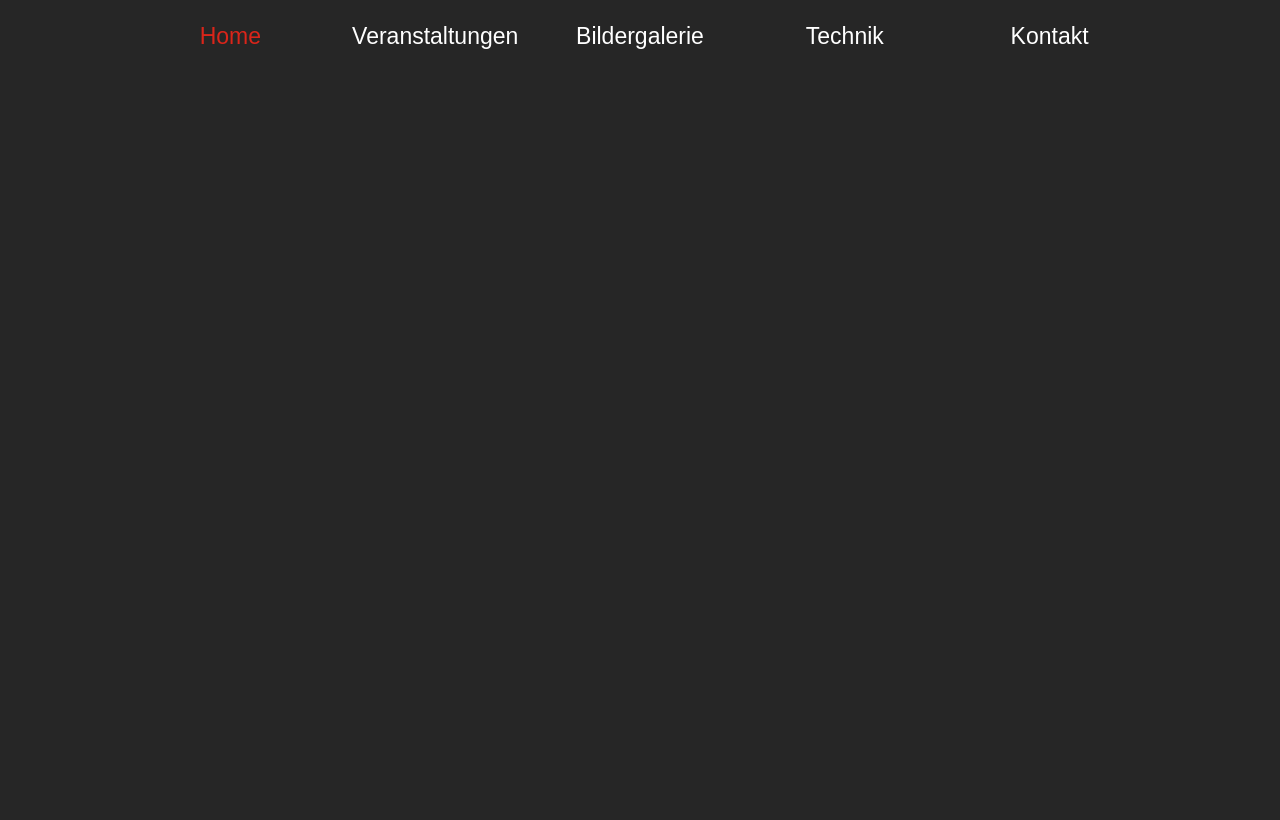
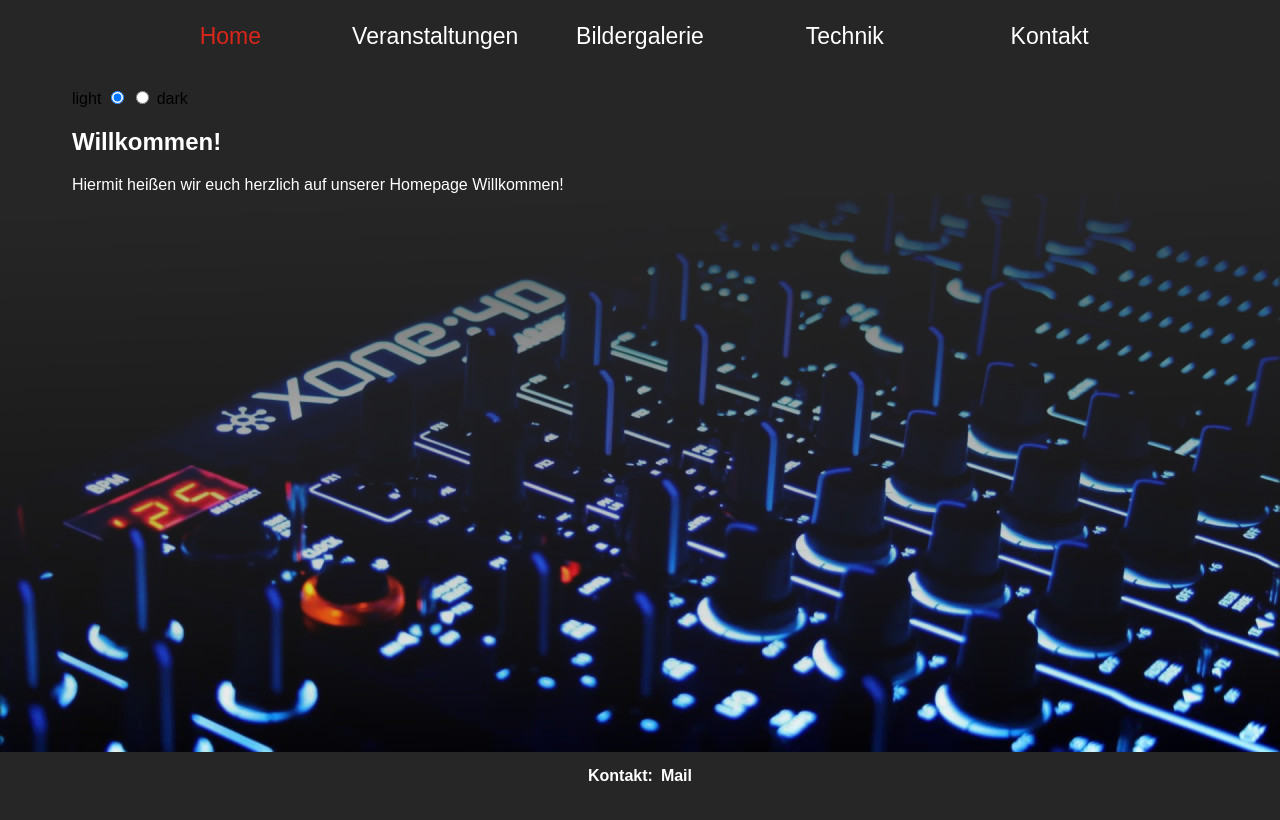
Before and after one commit to jan-albrecht05/Tontechnik, a plain HTML site: page index.html in a window 1280 px wide. Shown: the top 820 px of the page. Drawn offline with Linux system fonts and the light colour scheme.

Commit message:
changing a lot

```diff
--- a/css/main.css
+++ b/css/main.css
@@ -10,7 +10,7 @@ html{
 }
 body{
     margin: 0;
-    height: 300vh;
+    min-height: 100vh;
     background-color: var(--grey);
     background-image: url(/img/Mixer.jpg);
     background-repeat: no-repeat;
@@ -21,6 +21,8 @@ body{
 }
 a{
     text-decoration: none;
+    user-select: none;
+    color: white;
 }
 img{
     width: 100%;
@@ -30,7 +32,6 @@ img{
     width: auto;
     margin-left: 10%;
     margin-right: 10%;
-    height: 3rem;
     padding-top: 1rem;
     position: sticky;
     top: 0;
@@ -61,9 +62,42 @@ img{
 .active{
     color: var(--red);
 }
-@media (max-width: 700px) {
+#main{
+    margin-top: 1rem;
+    width: auto;
+    margin-left: 5%;
+    margin-right: 5%;
+    padding: 0.5rem;
+}
+.content{
+    width: 100%;
+    background-color: var(--grey);
+    color: white;
+}
+#footer{
+    height: 3rem;
+    width: 100%;
+    background-color: var(--grey);
+    margin-top: 2rem;
+    color: white;
+    position: fixed;
+    bottom: 0;
+    display: flex;
+    justify-content: center;
+    align-items: center;
+    font-weight: bold;
+}
+#footer a{
+    margin-left: 0.5rem;
+}
+#footer a:hover{
+    color: var(--red);
+}
+@media (max-width: 1000px) {
     #header{
-        position:unset ;
+        position: unset;
+        height: 11rem;
+        border-bottom: 1px solid var(--lightgrey);
     }
     #navbar{
         flex-direction: column;
@@ -75,5 +109,6 @@ img{
     .reiter{
         width: inherit;
         margin-bottom: 0.5rem;
+        height: max-content;
     }
 }
--- a/index.html
+++ b/index.html
@@ -40,5 +40,22 @@
             </a>
         </div>
     </div>
+    <div id="main">
+        <div id="toggle-switch">
+            <form>
+                <label for="light-toggle">light</label>
+                <input type="radio" id="light-toggle" checked>
+                <input type="radio" id="dark-toggle">
+                <label for="dark-toggle">dark</label>
+            </form>
+        </div>
+        <div class="content">
+            <h2 clas="heading">Willkommen!</h2>
+            Hiermit heißen wir euch herzlich auf unserer Homepage Willkommen!<br>
+        </div>
+    </div>
+    <div id="footer">
+        Kontakt:<a href="mailto:tontechnikneistadt@gmial.com">Mail</a>
+    </div>
 </body>
 </html>
```
